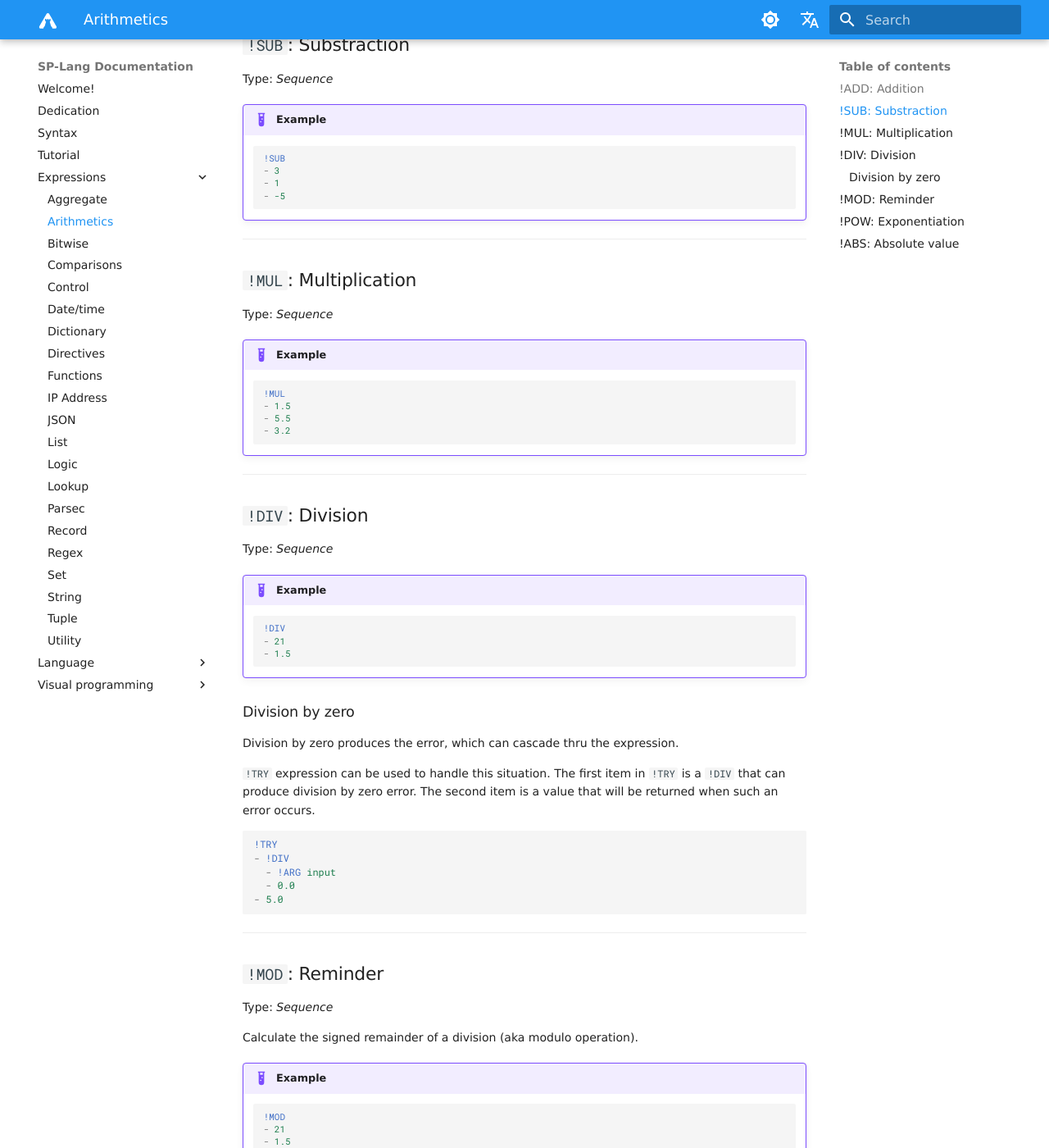
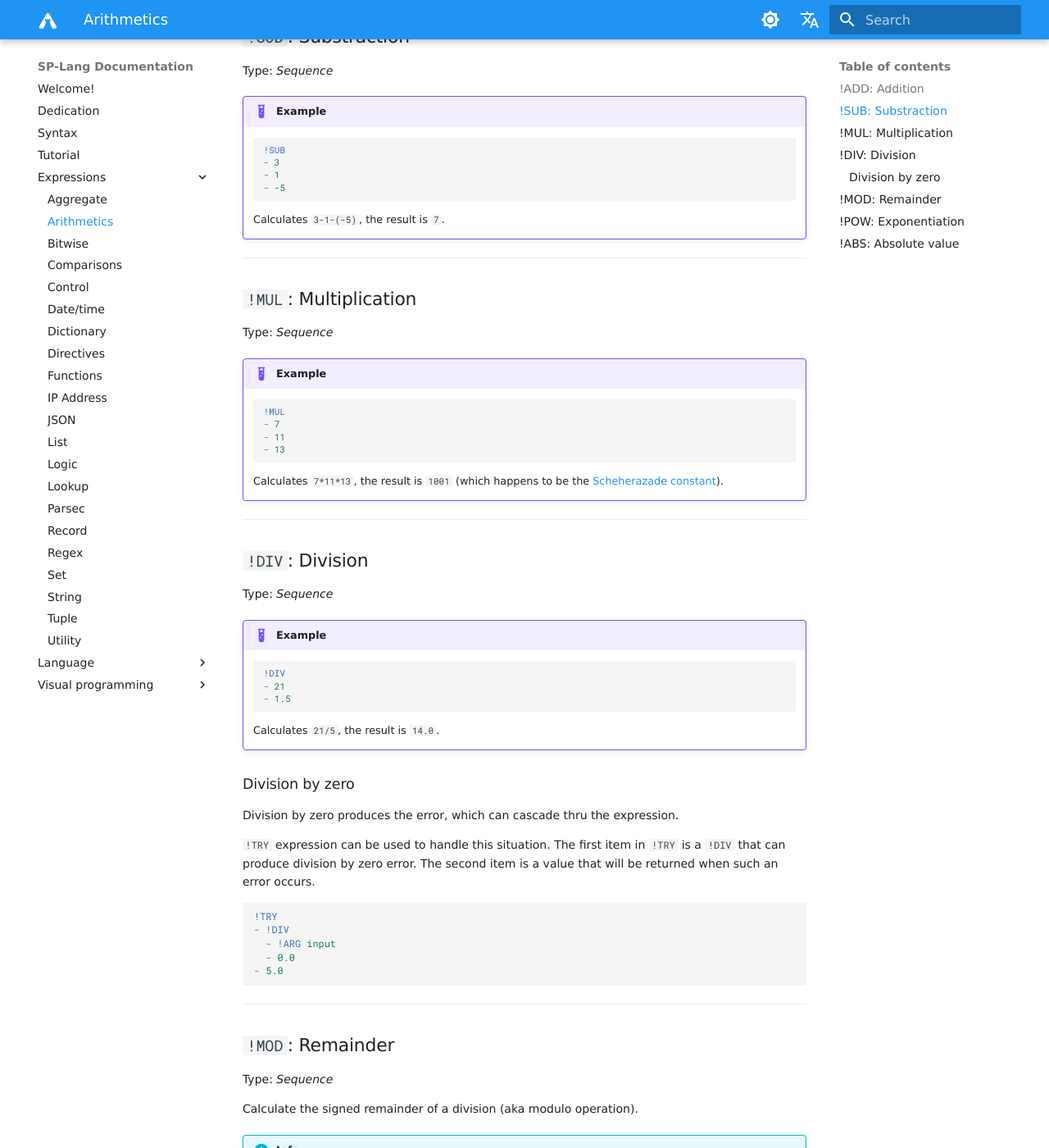
Before and after one commit to TeskaLabs/splang-docs, an MkDocs documentation site: the page built from docs/expressions/arithmetics.md, in a window 1280 px wide and 1400 px high, scrolled down 715 px. Shown: the whole window at 82% size. Built offline with MkDocs 1.6.1 and Material for MkDocs 9.7.7, drawn with Linux system fonts in a browser that asks for light colours; some web fonts are replaced; comment, search, counter and statistics services are not loaded; some of the changed text lies outside the part shown.

Commit message:
Edit arihmetics

````diff
--- a/docs/expressions/arithmetics.md
+++ b/docs/expressions/arithmetics.md
@@ -10,7 +10,6 @@ title: Arithmetics
 ## `!ADD`: Addition
 
 Type: _Sequence_
-
 
 You can add following types:
 
@@ -30,7 +29,7 @@ You can add following types:
     - 6
     ```
 
-  Calculates `4+(-5)+6`, the result is `5`.
+    Calculates `4+(-5)+6`, the result is `5`.
 
 ---
 
@@ -47,6 +46,8 @@ Type: _Sequence_
     - -5
     ```
 
+    Calculates `3-1-(-5)`, the result is `7`.
+
 ---
 
 
@@ -58,10 +59,12 @@ Type: _Sequence_
 
     ```yaml
     !MUL
-    - 1.5
-    - 5.5
-    - 3.2
+    - 7
+    - 11
+    - 13
     ```
+
+    Calculates `7*11*13`, the result is `1001` (which happens to be the [Scheherazade constant](https://en.wikipedia.org/wiki/Scheherazade)).
 
 ---
 
@@ -76,6 +79,8 @@ Type: _Sequence_
     - 21
     - 1.5
     ```
+
+    Calculates `21/5`, the result is `14.0`.
 
 
 ### Division by zero
@@ -94,23 +99,37 @@ The second item is a value that will be returned when such an error occurs.
 - 5.0
 ```
 
-
 ---
 
-## `!MOD`: Reminder
+## `!MOD`: Remainder
 
 Type: _Sequence_
 
+Calculate the signed remainder of a division (aka modulo operation).
 
-Calculate the signed remainder of a division (aka modulo operation).
+!!! info
+
+	Read more about [modulo](https://en.wikipedia.org/wiki/Remainder) on Wikipedia.
 
 !!! example
 
     ```yaml
     !MOD
     - 21
-    - 1.5
+    - 4
     ```
+
+    Calculates `21 mod 4`, the result is `1`.
+
+!!! example
+
+	```yaml
+	!MOD
+	- -10
+	- 3
+	```
+
+	Calculates `-10 mod 3`, the result is `2`.
 
 ---
 
@@ -128,6 +147,8 @@ Calculate the exponent.
     - 2
     - 8
     ```
+
+    Calculates `2^8`, the result is `16`.
 
 ---
 
````
Also changed, not shown: cs/docs/expressions/aggregate.md (+1 -1 lines), cs/docs/expressions/arithmetics.md (+42 -46 lines).
